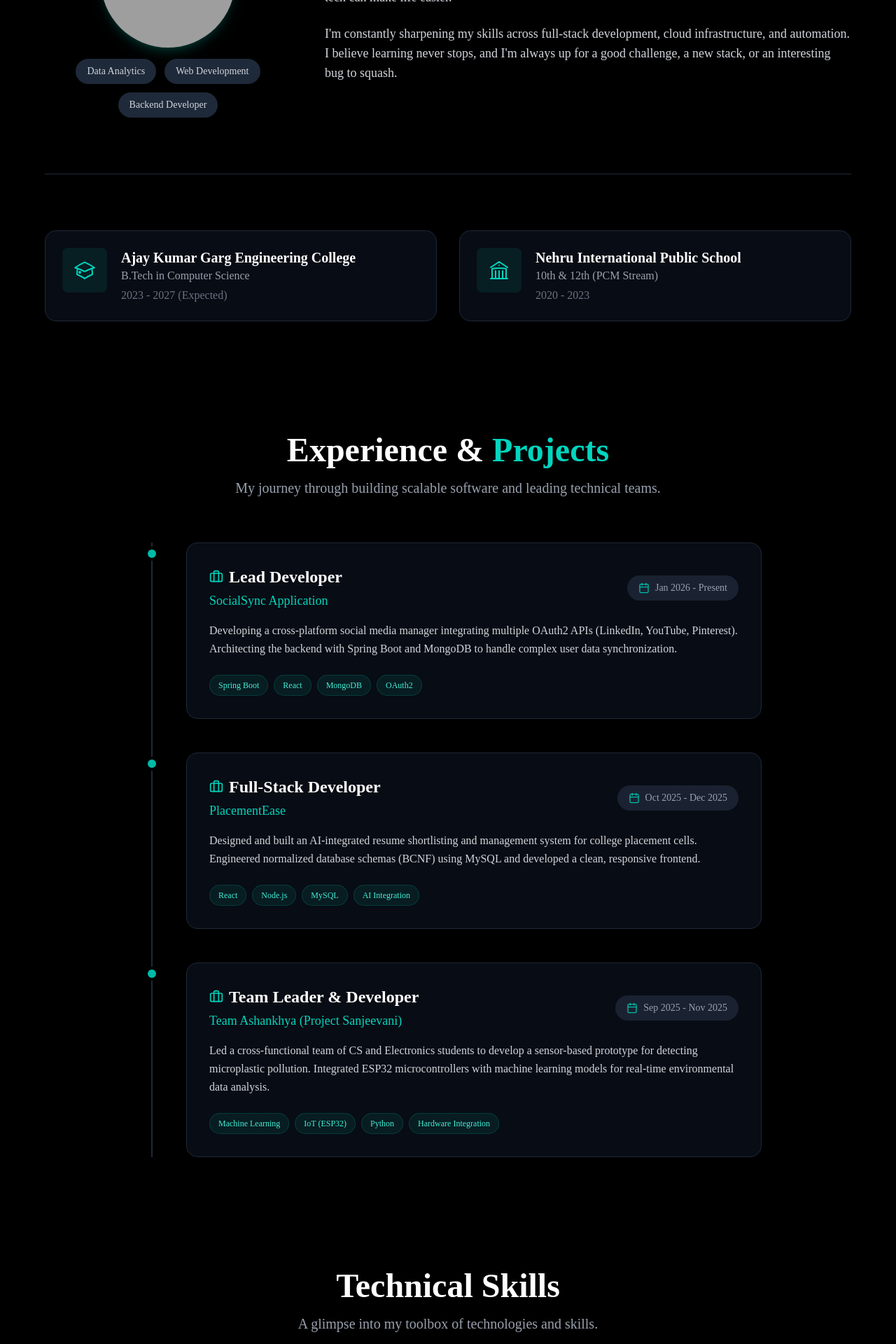
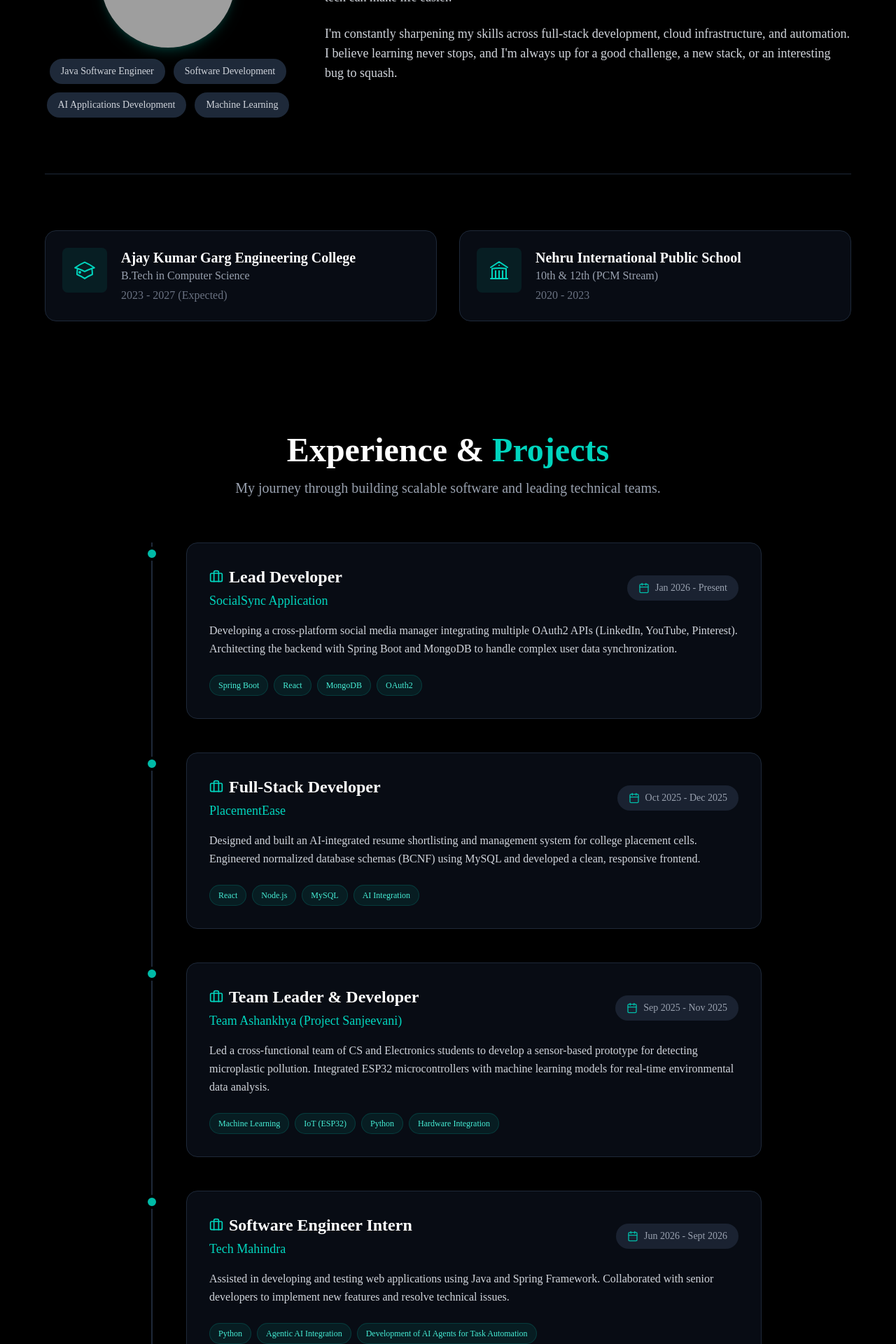
Before and after one commit to ayush9027089/portfolio-ayush, a React (Vite) app: page / in a window 1280 px wide. Shown: the part 1160-3080 px from the top of the page at 70% size. Built offline with nearby package versions, Linux system fonts and the light colour scheme; grey boxes are pictures that could not be loaded.

Commit message:
mew added

```diff
--- a/src/components/About.jsx
+++ b/src/components/About.jsx
@@ -47,13 +47,16 @@ const About = () => {
             In a real app, you might use an array.map() to generate them.
           */}
           <span className="bg-gray-800 text-gray-300 text-sm px-4 py-2 rounded-full">
-            Data Analytics
+            Java Software Engineer
           </span>
           <span className="bg-gray-800 text-gray-300 text-sm px-4 py-2 rounded-full">
-            Web Development
+            Software Development
           </span>
           <span className="bg-gray-800 text-gray-300 text-sm px-4 py-2 rounded-full">
-            Backend Developer
+            AI Applications Development
+          </span>
+          <span className="bg-gray-800 text-gray-300 text-sm px-4 py-2 rounded-full">
+            Machine Learning
           </span>
         </div>
       </div>
--- a/src/components/Experience.jsx
+++ b/src/components/Experience.jsx
@@ -28,6 +28,14 @@ const Experience = () => {
       date: "Sep 2025 - Nov 2025",
       description: "Led a cross-functional team of CS and Electronics students to develop a sensor-based prototype for detecting microplastic pollution. Integrated ESP32 microcontrollers with machine learning models for real-time environmental data analysis.",
       skills: ["Machine Learning", "IoT (ESP32)", "Python", "Hardware Integration"]
+    },
+    {
+      id: 4,
+      role: "Software Engineer Intern",
+      company: "Tech Mahindra",
+      date: "Jun 2026 - Sept 2026",
+      description: "Assisted in developing and testing web applications using Java and Spring Framework. Collaborated with senior developers to implement new features and resolve technical issues.",
+      skills: ["Python", "Agentic AI Integration","Development of AI Agents for Task Automation"]
     }
   ];
 
```
